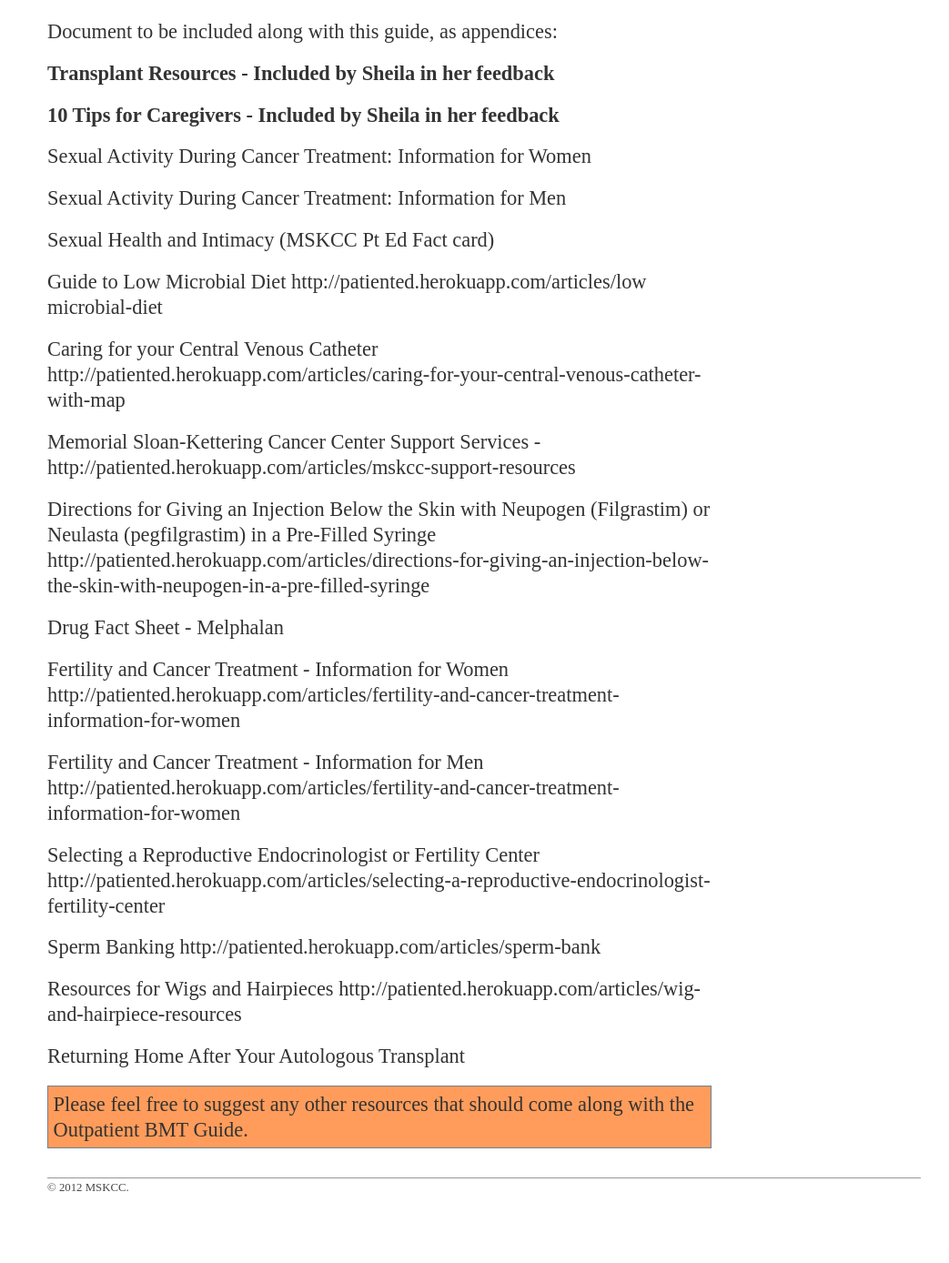
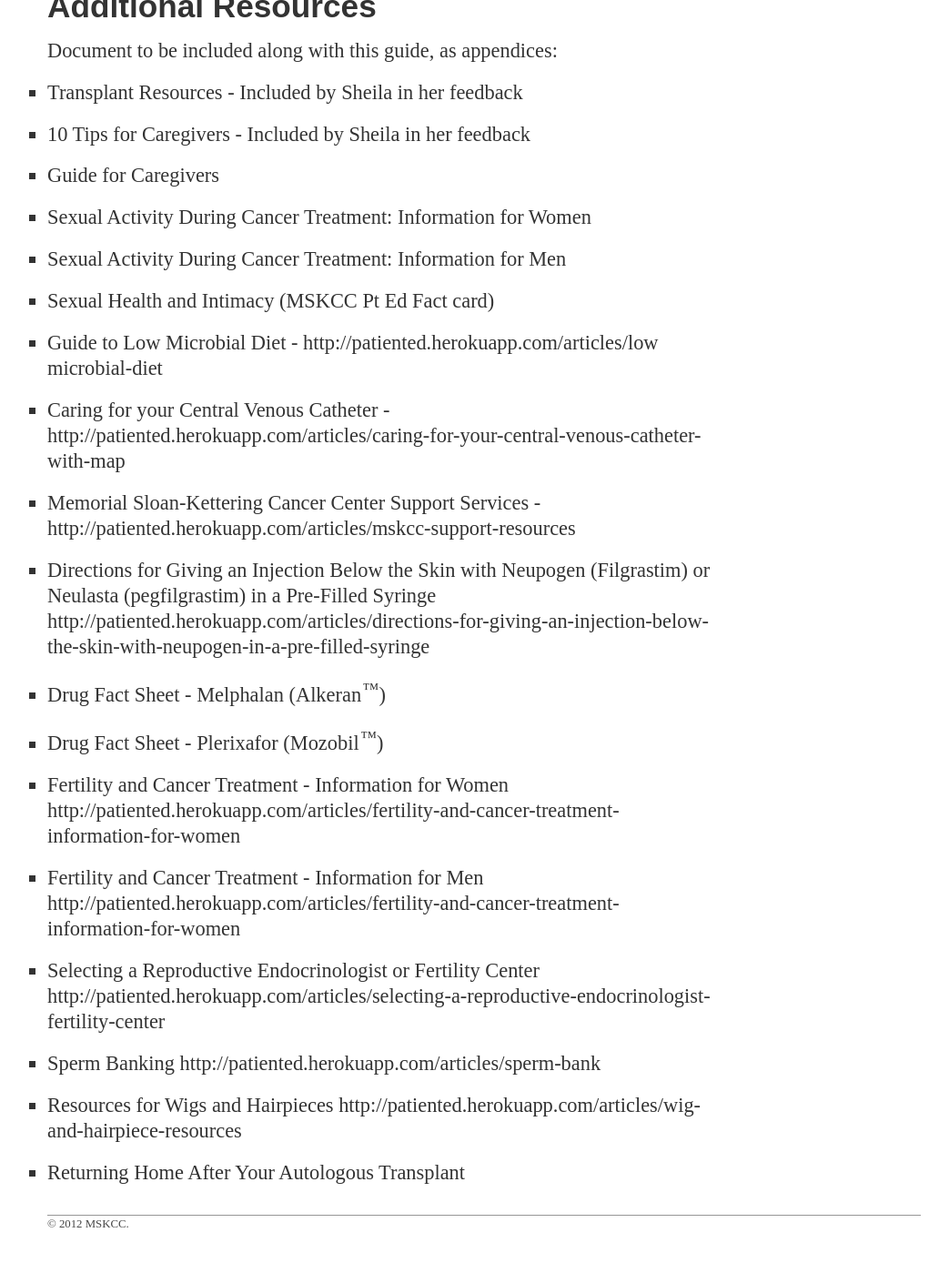
Before and after one commit to mskccpatiented/contentaudit, a Jekyll site: the page built from _posts/2012-11-19-auto-bmt-outpatient-guide-hybrid.md, in a window 1280 px wide and 1400 px high, scrolled down 61772 px. Shown: the top 1388 px of the window at 91% size, without its empty margins (108-1151 px from the left). Built offline with Jekyll 4.4.1, drawn with Linux system fonts in a browser that asks for light colours; Markdown is read by kramdown in place of the engine named in the settings; before the commit the page ends 63131 px from its top, so only the background shows below that.

Commit message:
deploying BMT patient ed

```diff
--- a/_posts/2012-11-19-auto-bmt-outpatient-guide-hybrid.md
+++ b/_posts/2012-11-19-auto-bmt-outpatient-guide-hybrid.md
@@ -1163,44 +1163,27 @@
 
 Document to be included along with this guide, as appendices:
 
-**Transplant Resources - Included by Sheila in her feedback**
-
-**10 Tips for Caregivers - Included by Sheila in her feedback**
-
-Sexual Activity During Cancer Treatment: Information for Women
-
-Sexual Activity During Cancer Treatment: Information for Men
-
-Sexual Health and Intimacy (MSKCC Pt Ed Fact card)
-
-Guide to Low Microbial Diet
-http://patiented.herokuapp.com/articles/low microbial-diet
-
-Caring for your Central Venous Catheter
-http://patiented.herokuapp.com/articles/caring-for-your-central-venous-catheter-with-map
-
-Memorial Sloan-Kettering Cancer Center Support Services - http://patiented.herokuapp.com/articles/mskcc-support-resources
-
-Directions for Giving an Injection Below the Skin with Neupogen (Filgrastim) or Neulasta (pegfilgrastim) in a Pre-Filled Syringe
+* Transplant Resources - Included by Sheila in her feedback
+* 10 Tips for Caregivers - Included by Sheila in her feedback
+* Guide for Caregivers
+* Sexual Activity During Cancer Treatment: Information for Women
+* Sexual Activity During Cancer Treatment: Information for Men
+* Sexual Health and Intimacy (MSKCC Pt Ed Fact card)
+* Guide to Low Microbial Diet - http://patiented.herokuapp.com/articles/low microbial-diet
+* Caring for your Central Venous Catheter - http://patiented.herokuapp.com/articles/caring-for-your-central-venous-catheter-with-map
+* Memorial Sloan-Kettering Cancer Center Support Services - http://patiented.herokuapp.com/articles/mskcc-support-resources
+* Directions for Giving an Injection Below the Skin with Neupogen (Filgrastim) or Neulasta (pegfilgrastim) in a Pre-Filled Syringe
 http://patiented.herokuapp.com/articles/directions-for-giving-an-injection-below-the-skin-with-neupogen-in-a-pre-filled-syringe
-
-Drug Fact Sheet - Melphalan
-
-Fertility and Cancer Treatment - Information for Women
+* Drug Fact Sheet - Melphalan (Alkeran<sup>&trade;</sup>)
+* Drug Fact Sheet - Plerixafor (Mozobil<sup>&trade;</sup>)
+* Fertility and Cancer Treatment - Information for Women
 http://patiented.herokuapp.com/articles/fertility-and-cancer-treatment-information-for-women
-
-Fertility and Cancer Treatment - Information for Men
+* Fertility and Cancer Treatment - Information for Men
 http://patiented.herokuapp.com/articles/fertility-and-cancer-treatment-information-for-women
-
-Selecting a Reproductive Endocrinologist or Fertility Center
+* Selecting a Reproductive Endocrinologist or Fertility Center
 http://patiented.herokuapp.com/articles/selecting-a-reproductive-endocrinologist-fertility-center
-
-Sperm Banking
+* Sperm Banking
 http://patiented.herokuapp.com/articles/sperm-bank
-
-Resources for Wigs and Hairpieces
+* Resources for Wigs and Hairpieces
 http://patiented.herokuapp.com/articles/wig-and-hairpiece-resources
-
-Returning Home After Your Autologous Transplant
-
-<p class="outstanding">Please feel free to suggest any other resources that should come along with the Outpatient BMT Guide. </p>
+* Returning Home After Your Autologous Transplant
--- a/s/s.css
+++ b/s/s.css
@@ -144,8 +144,8 @@
 
 sup{
 vertical-align:super;
-font-size:70%;
-margin-left:0.15em;
+font-size:80%;
+margin-left:0.1em;
 }
 
 strong{
```
Also changed, not shown: 2 other files.
